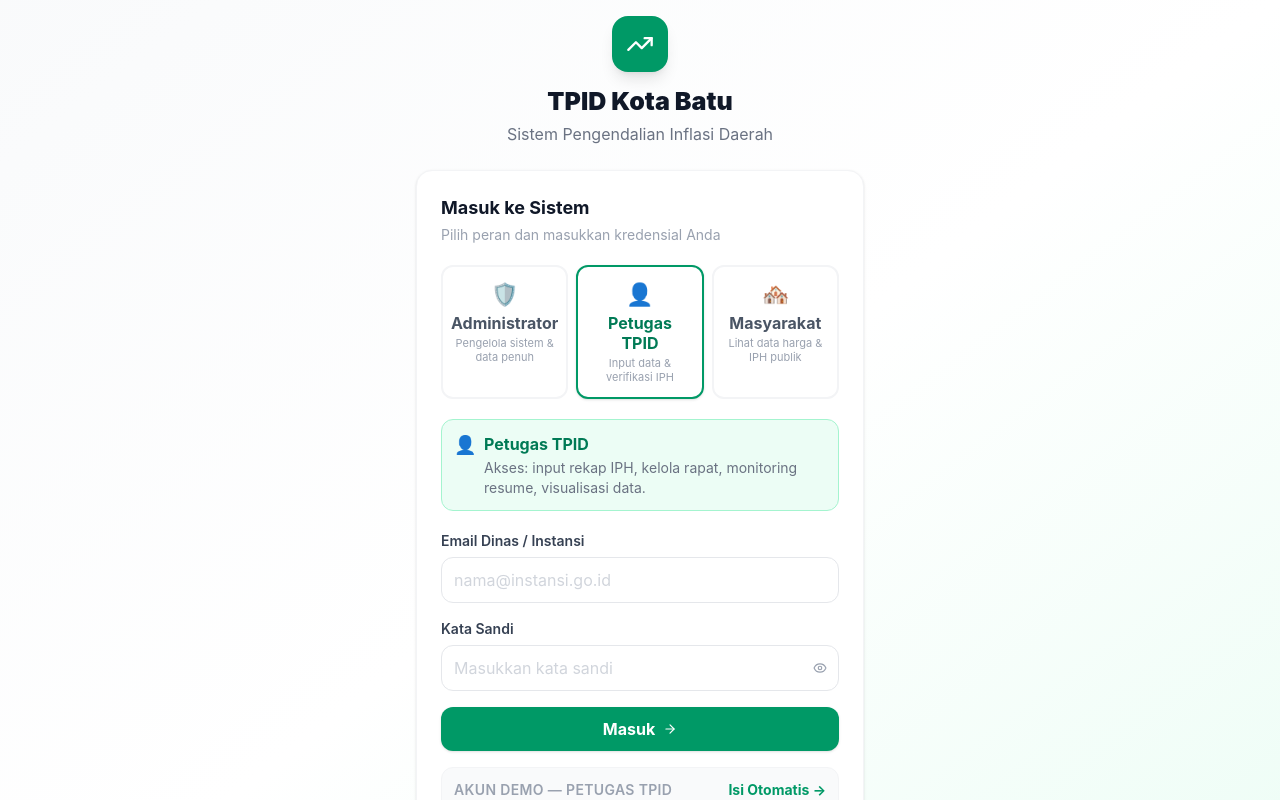
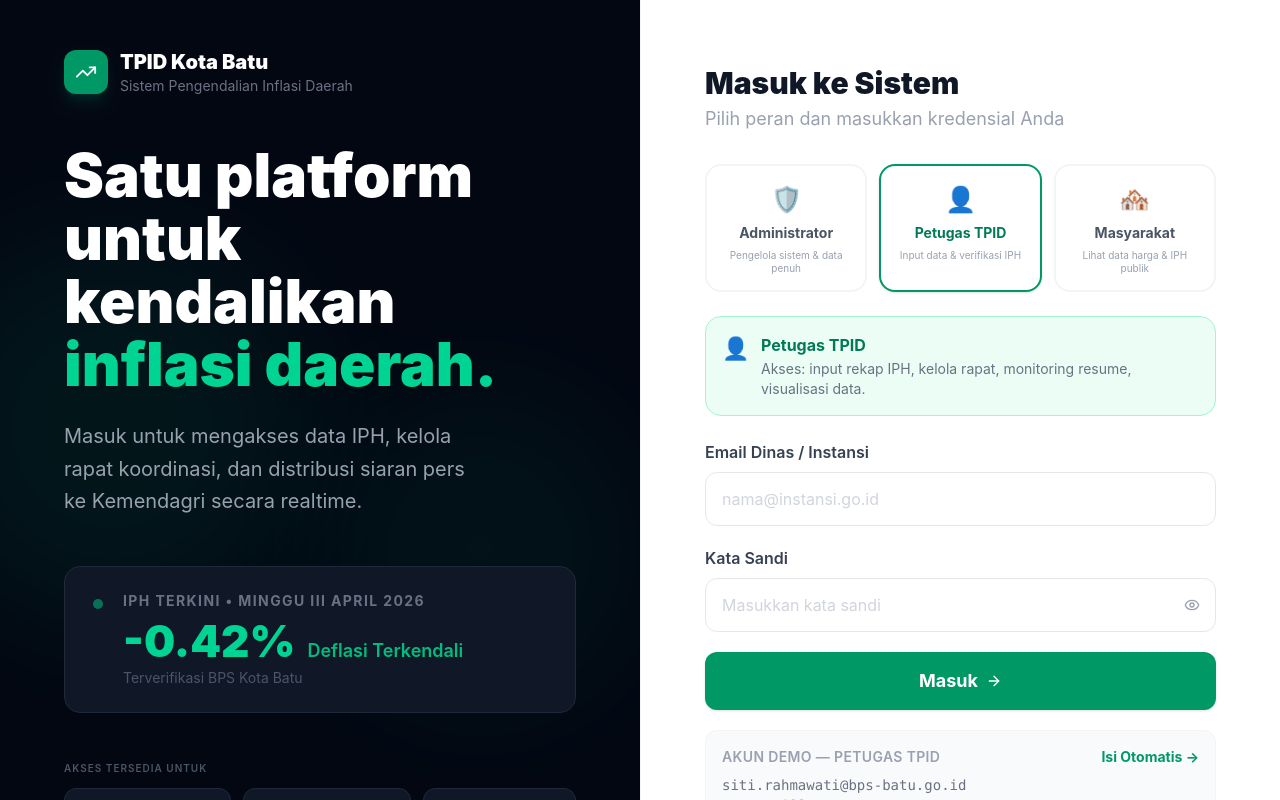
Before and after one commit to iitzFariss/iph-batu, a React (Vite) app: page / in a window 1280 px wide. Both pictures are taken after a click on the button "Masuk". Shown: the top 800 px of the page. Built offline with nearby package versions, Linux system fonts and the light colour scheme.

Commit message:
Update LoginPage.tsx

```diff
--- a/src/components/LoginPage.tsx
+++ b/src/components/LoginPage.tsx
@@ -1,10 +1,11 @@
 import { useState } from "react";
-import { TrendingUp, Eye, EyeOff, AlertCircle, ArrowRight } from "lucide-react";
+import { TrendingUp, Eye, EyeOff, AlertCircle, ArrowRight, ArrowLeft } from "lucide-react";
 import { useAuth } from "../context/AuthContext";
 import type { UserRole } from "../types/auth";
 
 interface LoginPageProps {
   onGoRegister: () => void;
+  onGoBack?: () => void;
 }
 
 // ─── Role selector data ───────────────────────────────────────────────────────
@@ -64,7 +65,7 @@ const demoHints: Record<UserRole, { email: string; password: string }> = {
   masyarakat:  { email: "masyarakat@gmail.com",               password: "masyarakat123" },
 };
 
-export default function LoginPage({ onGoRegister }: LoginPageProps) {
+export default function LoginPage({ onGoRegister, onGoBack }: LoginPageProps) {
   const { login } = useAuth();
 
   const [selectedRole, setSelectedRole] = useState<UserRole>("petugas");
@@ -97,25 +98,100 @@ export default function LoginPage({ onGoRegister }: LoginPageProps) {
   const activeRole = roleOptions.find((r) => r.key === selectedRole)!;
 
   return (
-    <div className="min-h-screen bg-gradient-to-br from-gray-50 via-white to-emerald-50 flex items-center justify-center p-4">
-      <div className="w-full max-w-md">
-        {/* Brand */}
-        <div className="text-center mb-6">
-          <div className="inline-flex items-center justify-center w-14 h-14 rounded-2xl bg-emerald-600 shadow-lg mb-3">
-            <TrendingUp size={28} className="text-white" />
-          </div>
-          <h1 className="text-2xl font-black text-gray-900">TPID Kota Batu</h1>
-          <p className="text-sm text-gray-500 mt-1">Sistem Pengendalian Inflasi Daerah</p>
+    <div className="min-h-screen grid grid-cols-2">
+
+      {/* ── Left panel: branding ── */}
+      <div className="bg-gray-950 flex flex-col justify-center px-16 py-12 relative overflow-hidden min-h-screen">
+        {/* Background decoration */}
+        <div className="absolute inset-0 pointer-events-none">
+          <div className="absolute top-1/4 -left-20 w-96 h-96 rounded-full bg-emerald-600 opacity-10 blur-3xl" />
+          <div className="absolute bottom-1/4 right-0 w-80 h-80 rounded-full bg-emerald-400 opacity-5 blur-3xl" />
         </div>
 
-        <div className="bg-white rounded-2xl shadow-sm border border-gray-100 p-6">
-          <h2 className="text-base font-bold text-gray-900 mb-1">Masuk ke Sistem</h2>
-          <p className="text-xs text-gray-400 mb-5">
+        {/* Brand + back */}
+        <div className="relative z-10 mb-12">
+          {onGoBack && (
+            <button
+              onClick={onGoBack}
+              className="inline-flex items-center gap-1.5 text-xs text-gray-500 hover:text-gray-300 mb-8 transition-colors"
+            >
+              <ArrowLeft size={13} /> Kembali ke Beranda
+            </button>
+          )}
+          <div className="flex items-center gap-3">
+            <div className="w-11 h-11 rounded-xl bg-emerald-600 flex items-center justify-center flex-shrink-0 shadow-lg shadow-emerald-900/40">
+              <TrendingUp size={22} className="text-white" />
+            </div>
+            <div>
+              <div className="text-lg font-black text-white">TPID Kota Batu</div>
+              <div className="text-xs text-gray-500">Sistem Pengendalian Inflasi Daerah</div>
+            </div>
+          </div>
+        </div>
+
+        {/* Main copy — besar dan menonjol */}
+        <div className="relative z-10 mb-12">
+          <h2 className="text-6xl font-black text-white leading-[1.05] mb-6">
+            Satu platform<br />
+            untuk<br />
+            kendalikan<br />
+            <span className="text-emerald-400">inflasi daerah.</span>
+          </h2>
+          <p className="text-lg text-gray-400 leading-relaxed">
+            Masuk untuk mengakses data IPH, kelola<br />
+            rapat koordinasi, dan distribusi siaran pers<br />
+            ke Kemendagri secara realtime.
+          </p>
+        </div>
+
+        {/* IPH live card */}
+        <div className="relative z-10 mb-12">
+          <div className="flex items-start gap-5 bg-gray-900 border border-gray-800 rounded-2xl px-7 py-6 w-full">
+            <div className="mt-2 w-2.5 h-2.5 rounded-full bg-emerald-500 animate-pulse flex-shrink-0" />
+            <div className="flex-1">
+              <div className="text-xs text-gray-500 uppercase tracking-widest font-bold mb-2">
+                IPH Terkini • Minggu III April 2026
+              </div>
+              <div className="flex items-baseline gap-3 mb-1">
+                <span className="text-5xl font-black text-emerald-400">-0.42%</span>
+                <span className="text-base text-emerald-500 font-semibold">Deflasi Terkendali</span>
+              </div>
+              <div className="text-xs text-gray-600">Terverifikasi BPS Kota Batu</div>
+            </div>
+          </div>
+        </div>
+
+        {/* Role chips */}
+        <div className="relative z-10">
+          <p className="text-[10px] text-gray-600 uppercase tracking-widest font-semibold mb-3">
+            Akses tersedia untuk
+          </p>
+          <div className="flex flex-wrap gap-3 mb-10">
+            {roleOptions.map((r) => (
+              <span
+                key={r.key}
+                className="px-4 py-2.5 bg-gray-900 border border-gray-800 text-sm text-gray-400 font-medium rounded-xl flex items-center gap-2"
+              >
+                <span className="text-base">{r.icon}</span> {r.label}
+              </span>
+            ))}
+          </div>
+          <p className="text-xs text-gray-700">
+            © 2026 TPID Kota Batu • Bagian Perekonomian Setda
+          </p>
+        </div>
+      </div>
+
+      {/* ── Right panel: form ── */}
+      <div className="bg-white flex flex-col justify-center px-16 py-12 overflow-y-auto border-l border-gray-100">
+        <div className="w-full max-w-lg mx-auto">
+          <h1 className="text-3xl font-black text-gray-900 mb-1">Masuk ke Sistem</h1>
+          <p className="text-base text-gray-400 mb-8">
             Pilih peran dan masukkan kredensial Anda
           </p>
 
           {/* Role selector */}
-          <div className="grid grid-cols-1 sm:grid-cols-3 gap-2 mb-5">
+          <div className="grid grid-cols-3 gap-3 mb-6">
             {roleOptions.map((opt) => {
               const isActive = selectedRole === opt.key;
               return (
@@ -123,25 +199,25 @@ export default function LoginPage({ onGoRegister }: LoginPageProps) {
                   key={opt.key}
                   type="button"
                   onClick={() => { setSelectedRole(opt.key); setEmail(""); setPassword(""); setError(""); }}
-                  className={`flex flex-col items-center gap-1 p-3 rounded-xl border-2 transition-all text-center ${
+                  className={`flex flex-col items-center gap-2 p-4 rounded-2xl border-2 transition-all text-center ${
                     isActive
                       ? `${opt.activeBorder} bg-white shadow-sm`
                       : `border-gray-100 hover:border-gray-200 hover:bg-gray-50`
                   }`}
                 >
-                  <span className="text-xl">{opt.icon}</span>
-                  <span className={`text-sm font-bold leading-tight ${isActive ? opt.color : "text-gray-600"}`}>
+                  <span className="text-2xl">{opt.icon}</span>
+                  <span className={`text-xs font-bold leading-tight ${isActive ? opt.color : "text-gray-600"}`}>
                     {opt.label}
                   </span>
-                  <span className="text-[11px] text-gray-400 leading-tight">{opt.desc}</span>
+                  <span className="text-[10px] text-gray-400 leading-tight">{opt.desc}</span>
                 </button>
               );
             })}
           </div>
 
           {/* Access info banner */}
-          <div className={`flex items-start gap-2 p-3 rounded-xl mb-5 ${activeRole.bg} border ${activeRole.border}`}>
-            <span className="text-base">{activeRole.icon}</span>
+          <div className={`flex items-start gap-3 p-4 rounded-2xl mb-6 ${activeRole.bg} border ${activeRole.border}`}>
+            <span className="text-xl">{activeRole.icon}</span>
             <div>
               <p className={`text-sm font-bold ${activeRole.color}`}>{activeRole.label}</p>
               <p className="text-xs text-gray-500 mt-0.5">
@@ -153,9 +229,9 @@ export default function LoginPage({ onGoRegister }: LoginPageProps) {
           </div>
 
           {/* Form */}
-          <form onSubmit={handleSubmit} className="space-y-4">
+          <form onSubmit={handleSubmit} className="space-y-5">
             <div>
-              <label className="block text-xs font-semibold text-gray-700 mb-1.5">
+              <label className="block text-sm font-semibold text-gray-700 mb-2">
                 {selectedRole === "masyarakat" ? "Email" : "Email Dinas / Instansi"}
               </label>
               <input
@@ -163,104 +239,82 @@ export default function LoginPage({ onGoRegister }: LoginPageProps) {
                 value={email}
                 onChange={(e) => { setEmail(e.target.value); setError(""); }}
                 placeholder={
-                  selectedRole === "admin"      ? "admin@tpid-batu.go.id" :
-                  selectedRole === "petugas"    ? "nama@instansi.go.id" :
+                  selectedRole === "admin"   ? "admin@tpid-batu.go.id" :
+                  selectedRole === "petugas" ? "nama@instansi.go.id"   :
                   "email@gmail.com"
                 }
-                className="w-full px-3 py-2.5 text-sm border border-gray-200 rounded-xl focus:outline-none focus:ring-2 focus:ring-emerald-500 focus:border-transparent placeholder:text-gray-300 transition"
+                className="w-full px-4 py-3.5 text-sm border border-gray-200 rounded-xl focus:outline-none focus:ring-2 focus:ring-emerald-500 placeholder:text-gray-300 transition"
               />
             </div>
 
             <div>
-              <label className="block text-xs font-semibold text-gray-700 mb-1.5">Kata Sandi</label>
+              <label className="block text-sm font-semibold text-gray-700 mb-2">Kata Sandi</label>
               <div className="relative">
                 <input
                   type={showPass ? "text" : "password"}
                   value={password}
                   onChange={(e) => { setPassword(e.target.value); setError(""); }}
                   placeholder="Masukkan kata sandi"
-                  className="w-full px-3 py-2.5 pr-10 text-sm border border-gray-200 rounded-xl focus:outline-none focus:ring-2 focus:ring-emerald-500 focus:border-transparent placeholder:text-gray-300 transition"
+                  className="w-full px-4 py-3.5 pr-12 text-sm border border-gray-200 rounded-xl focus:outline-none focus:ring-2 focus:ring-emerald-500 placeholder:text-gray-300 transition"
                 />
                 <button
                   type="button"
                   onClick={() => setShowPass((p) => !p)}
-                  className="absolute right-3 top-1/2 -translate-y-1/2 text-gray-400 hover:text-gray-600"
+                  className="absolute right-4 top-1/2 -translate-y-1/2 text-gray-400 hover:text-gray-600"
                 >
-                  {showPass ? <EyeOff size={14} /> : <Eye size={14} />}
+                  {showPass ? <EyeOff size={16} /> : <Eye size={16} />}
                 </button>
               </div>
             </div>
 
-            {/* Error */}
             {error && (
-              <div className="flex items-center gap-2 p-3 bg-red-50 border border-red-200 rounded-xl">
-                <AlertCircle size={13} className="text-red-500 flex-shrink-0" />
-                <span className="text-xs text-red-600">{error}</span>
+              <div className="flex items-center gap-2 p-3.5 bg-red-50 border border-red-200 rounded-xl">
+                <AlertCircle size={14} className="text-red-500 flex-shrink-0" />
+                <span className="text-sm text-red-600">{error}</span>
               </div>
             )}
 
-            {/* Submit */}
             <button
               type="submit"
               disabled={loading}
-              className={`w-full flex items-center justify-center gap-2 py-2.5 rounded-xl text-sm font-bold transition-all ${
+              className={`w-full flex items-center justify-center gap-2 py-4 rounded-xl text-base font-bold transition-all ${
                 loading
                   ? "bg-gray-200 text-gray-400 cursor-wait"
-                  : "bg-emerald-600 text-white hover:bg-emerald-700 shadow-sm hover:shadow-md"
+                  : "bg-emerald-600 text-white hover:bg-emerald-700 shadow-sm"
               }`}
             >
               {loading ? (
                 <>
-                  <div className="w-4 h-4 border-2 border-gray-400 border-t-transparent rounded-full animate-spin" />
+                  <div className="w-5 h-5 border-2 border-gray-400 border-t-transparent rounded-full animate-spin" />
                   Memverifikasi...
                 </>
               ) : (
-                <>
-                  Masuk
-                  <ArrowRight size={14} />
-                </>
+                <>Masuk <ArrowRight size={16} /></>
               )}
             </button>
           </form>
 
           {/* Demo hint */}
-          <div className="mt-4 p-3 bg-gray-50 rounded-xl border border-gray-100">
-            <div className="flex items-center justify-between mb-1">
+          <div className="mt-5 p-4 bg-gray-50 rounded-xl border border-gray-100">
+            <div className="flex items-center justify-between mb-2">
               <span className="text-xs text-gray-400 font-semibold uppercase tracking-wide">
                 Akun Demo — {activeRole.label}
               </span>
-              <button
-                type="button"
-                onClick={fillDemo}
-                className="text-xs text-emerald-600 font-bold hover:text-emerald-700"
-              >
+              <button type="button" onClick={fillDemo} className="text-xs text-emerald-600 font-bold hover:text-emerald-700">
                 Isi Otomatis →
               </button>
             </div>
-            <p className="text-xs text-gray-500 font-mono">
-              {demoHints[selectedRole].email}
-            </p>
-            <p className="text-xs text-gray-500 font-mono">
-              {demoHints[selectedRole].password}
-            </p>
+            <p className="text-xs text-gray-500 font-mono">{demoHints[selectedRole].email}</p>
+            <p className="text-xs text-gray-500 font-mono">{demoHints[selectedRole].password}</p>
           </div>
 
-          {/* Register link */}
-          <p className="text-center text-sm text-gray-400 mt-4">
+          <p className="text-center text-sm text-gray-400 mt-6">
             Belum punya akun?{" "}
-            <button
-              type="button"
-              onClick={onGoRegister}
-              className="text-emerald-600 font-bold hover:text-emerald-700"
-            >
+            <button type="button" onClick={onGoRegister} className="text-emerald-600 font-bold hover:text-emerald-700">
               Daftar Sekarang
             </button>
           </p>
         </div>
-
-        <p className="text-center text-xs text-gray-400 mt-4">
-          © 2026 TPID Kota Batu • Bagian Perekonomian Setda
-        </p>
       </div>
     </div>
   );
```
